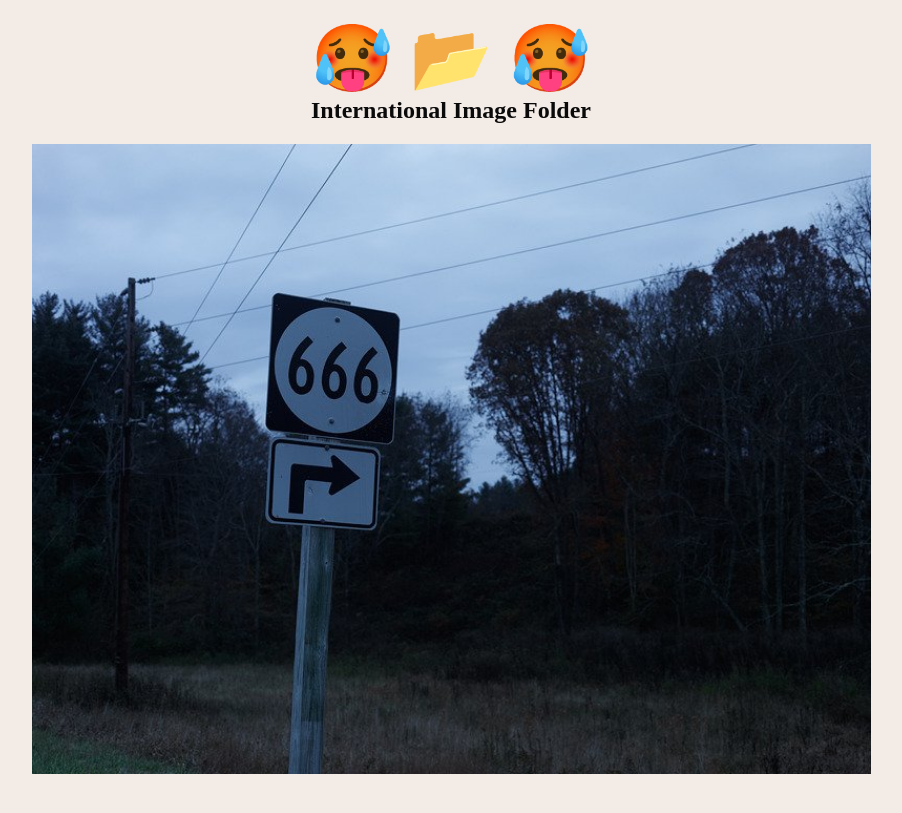
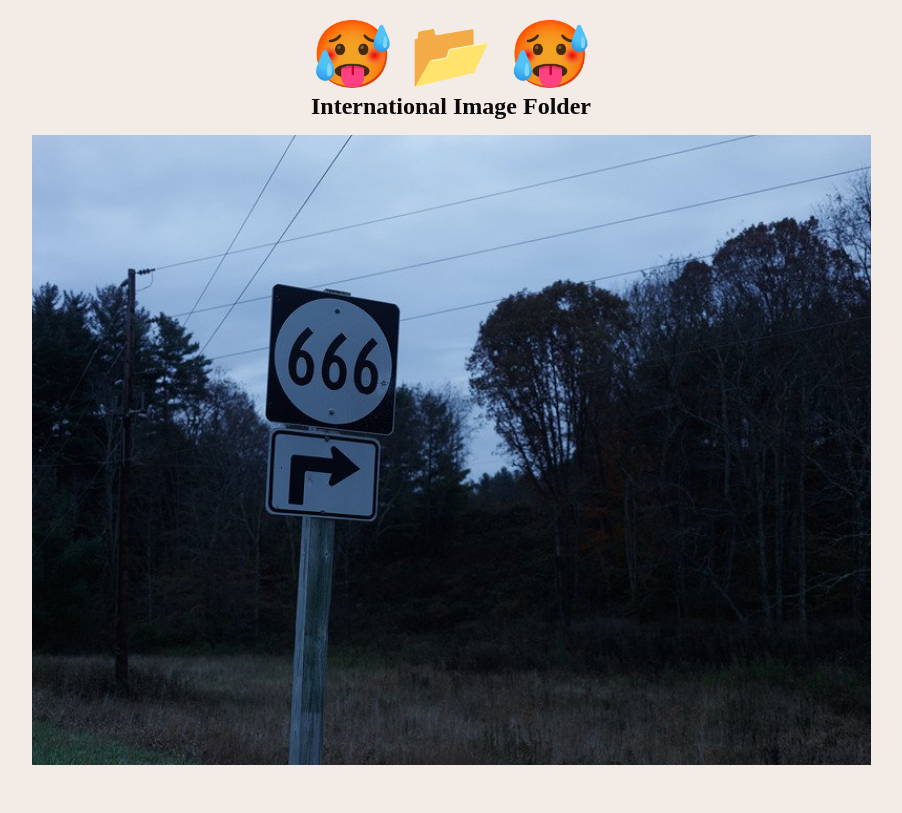
Before and after one commit to AndrwM/internet-images, a Jekyll site: the page built from index.md, in a window 1280 px wide. Shown: the top 813 px of the page, without its empty margins (189-1091 px from the left). Built offline with Jekyll 4.4.1, drawn with Linux system fonts in a browser that asks for light colours.

Commit message:
Update some css

```diff
--- a/Gemfile
+++ b/Gemfile
@@ -6,3 +6,4 @@
 
 gem "jekyll", "3.9.0"
 gem "github-pages", "218", group: :jekyll_plugins
+gem "webrick"
--- a/_sass/main.scss
+++ b/_sass/main.scss
@@ -24,21 +24,29 @@
   background: var(--color-000);
   color: var(--color-100);
   margin: 0;
+  padding: 0;
   font-family: Papyrus, 'Comic Sans';
   font-weight: bold;
 }
 
 header {
-  text-align: center;
   color: var(--color-500);
-  padding: 20px;
+  height: 15vh;
+  display: flex;
+  flex-direction: column;
+  align-items: center;
+  justify-content: center;
 
   h1 {
     font-size: 66px;
+    overflow: hidden;
+    white-space: nowrap;
   }
 
   small {
     font-size: 24px;
+    overflow: hidden;
+    white-space: nowrap;
   }
 }
 
```
Also changed, not shown: Gemfile.lock.
